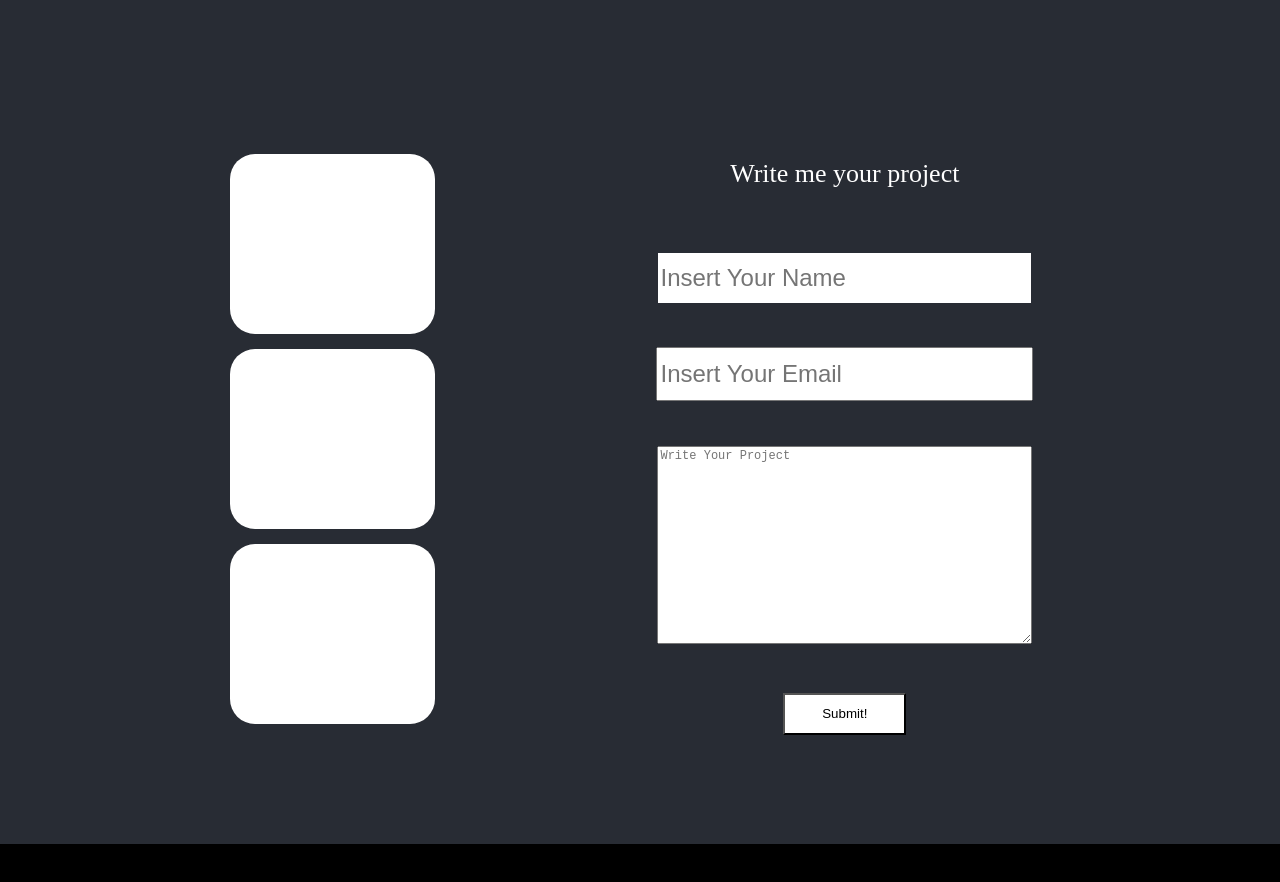
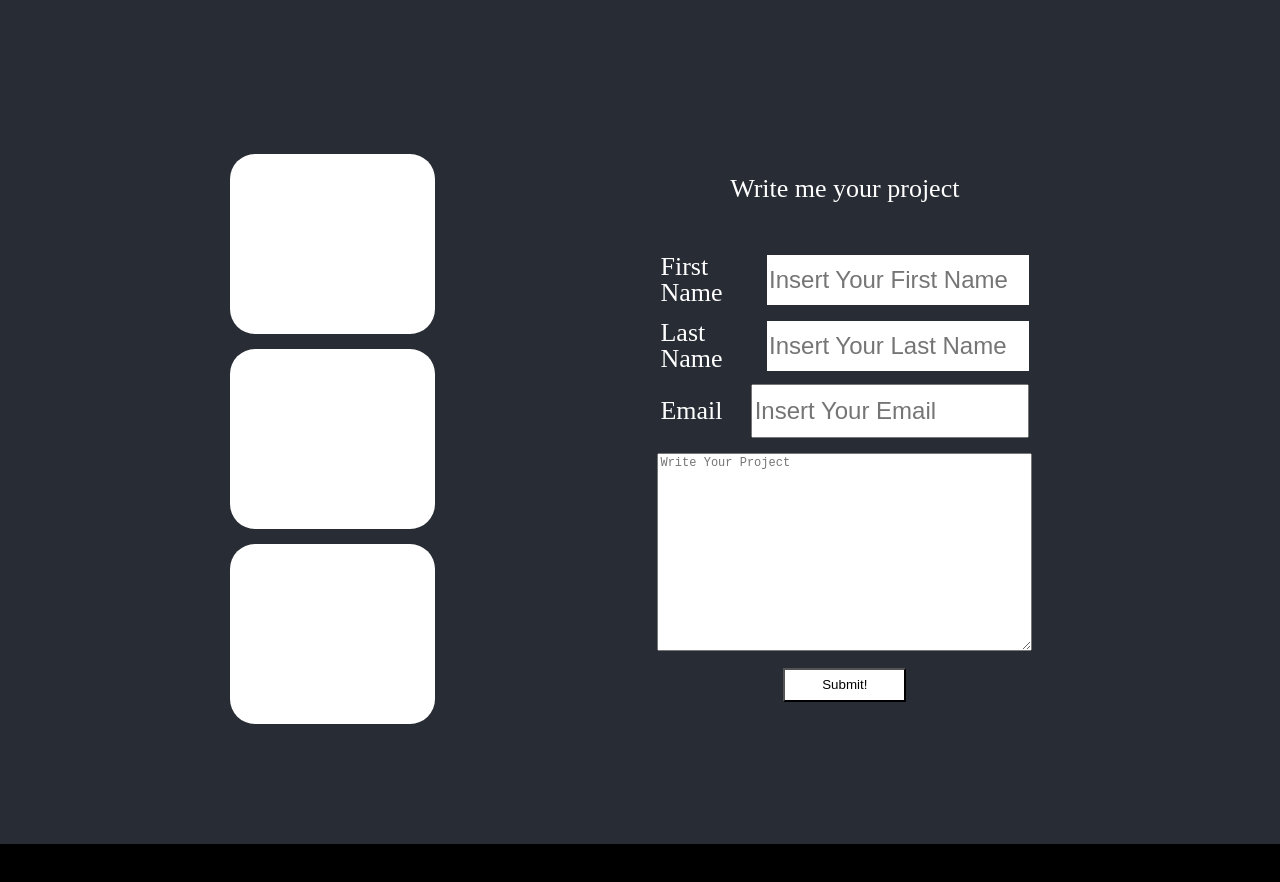
Before and after one commit to GarinMcCullick/PortfolioRedesign, a React (Create React App) app in the folder portfolio/: page / in a window 1280 px wide. Shown: the part 3200-4082 px from the top of the page. Built offline with nearby package versions, Linux system fonts and the light colour scheme.

Commit message:
added contact form state functionality for php db prep

```diff
--- a/portfolio/src/App.css
+++ b/portfolio/src/App.css
@@ -18,7 +18,8 @@ section {
   overflow: -moz-hidden-unscrollable;
   display: inline-block;
   margin-top:6px;/*these margins are here because the nav smooth scroll offset is broke and for whatever reason this works.*/
-  margin-bottom:5px;
+  margin-bottom:5px;/*red border clarifies a little bit but not much*/
+  /*border:1px solid red;*/
 }
 
 .navContainer .active{
--- a/portfolio/src/Components/ContactPage.js
+++ b/portfolio/src/Components/ContactPage.js
@@ -1,4 +1,4 @@
-import React, { useState } from "react";
+import React from "react";
 import styled, { keyframes } from "styled-components";
 import { ImCheckmark } from "react-icons/im";
 
@@ -67,16 +67,29 @@ const Form = styled.form`
 `;
 
 const NameInput = styled.input`
-  width: 60%;
-  height: 10%;
+  width: 70%;
+  height: 100%;
   font-size: 24px;
   border: none;
 `;
 
 const EmailInput = styled.input`
+  width: 75%;
+  height: 100%;
+  font-size: 24px;
+`;
+
+const Span = styled.span`
   width: 60%;
   height: 10%;
-  font-size: 24px;
+  display: flex;
+  flex-flow: row nowrap;
+  justify-content: space-between;
+  align-items: center;
+`;
+
+const Label = styled.label`
+  width: 25%;
 `;
 
 const ProjectInput = styled.textarea`
@@ -129,27 +142,39 @@ const Checkmark = styled(ImCheckmark)`
   animation: ${anime} 1s linear;
 `;
 
-export default function ContactPage() {
-  const [submitted, setSubmitted] = useState(false);
-
-  const submitClick = (e) => {
-    e.preventDefault();
-    setSubmitted(true);
+export default class ContactPage extends React.Component {
+  constructor(props) {
+    super(props);
+    this.state = {
+      fName: "",
+      lName: "",
+      email: "",
+      message: "",
+      submitted: null,
     };
-
-  var submitBtn;
-  if (submitted === false)
-    submitBtn = (
-      <Button type="submit" value="Submit" onClick={submitClick}></Button>
-    );
-  else {
-    submitBtn = (
-      <SuccessButton type="submit" value="Submit" onClick={submitClick}>
-        {<Checkmark />}
-      </SuccessButton>
-    );
+    this.submitClick = this.submitClick.bind(this);
+    this.handleChange = this.handleChange.bind(this);
   }
 
+  submitClick(e) {
+    e.preventDefault();
+
+    this.setState({ submitted: true }, () => {
+      console.log("Form Data:", this.state);
+    });
+  }
+
+  handleChange(e) {
+    const target = e.target;
+    const value = target.type === "checkbox" ? target.checked : target.value;
+    const name = target.name;
+
+    this.setState({
+      [name]: value,
+    });
+  }
+
+  render() {
     return (
       <Container id="Contact">
         <InnerContainer>
@@ -160,14 +185,60 @@ export default function ContactPage() {
           </LeftContainer>
           <RightContainer>
             <Title>Write me your project</Title>
-          <Form>
-            <NameInput placeholder="Insert Your Name"></NameInput>
-            <EmailInput placeholder="Insert Your Email"></EmailInput>
-            <ProjectInput placeholder="Write Your Project"></ProjectInput>
+            <Form onSubmit={this.submitClick}>
+              <Span>
+                <Label htmlFor="fName">First Name</Label>
+                <NameInput
+                  name="fName"
+                  id="fName"
+                  placeholder="Insert Your First Name"
+                  onChange={this.handleChange}
+                ></NameInput>
+              </Span>
+              <Span>
+                <Label htmlFor="lName">Last Name</Label>
+                <NameInput
+                  name="lName"
+                  id="lName"
+                  placeholder="Insert Your Last Name"
+                  onChange={this.handleChange}
+                ></NameInput>
+              </Span>
+              <Span>
+                <Label htmlFor="email">Email</Label>
+                <EmailInput
+                  name="email"
+                  id="email"
+                  placeholder="Insert Your Email"
+                  onChange={this.handleChange}
+                ></EmailInput>
+              </Span>
+              <ProjectInput
+                name="message"
+                id="message"
+                placeholder="Write Your Project"
+                onChange={this.handleChange}
+              ></ProjectInput>
+
+              {this.state.submitted ? (
+                <SuccessButton
+                  type="submit"
+                  value="Submit"
+                  onClick={this.submitClick}
+                >
+                  <Checkmark />
+                </SuccessButton>
+              ) : (
+                <Button
+                  type="submit"
+                  value="Submit"
+                  onClick={this.submitClick}
+                />
+              )}
             </Form>
-          {submitBtn}
           </RightContainer>
         </InnerContainer>
       </Container>
     );
   }
+}
--- a/portfolio/src/Components/Nav.js
+++ b/portfolio/src/Components/Nav.js
@@ -1,4 +1,4 @@
-import React, { useEffect, useState } from "react";
+import React from "react";
 import "../App.css";
 import styled from "styled-components";
 import { Link as LinkScroll } from "react-scroll";
```
Lines whose indentation alone changed are shown as unchanged.
